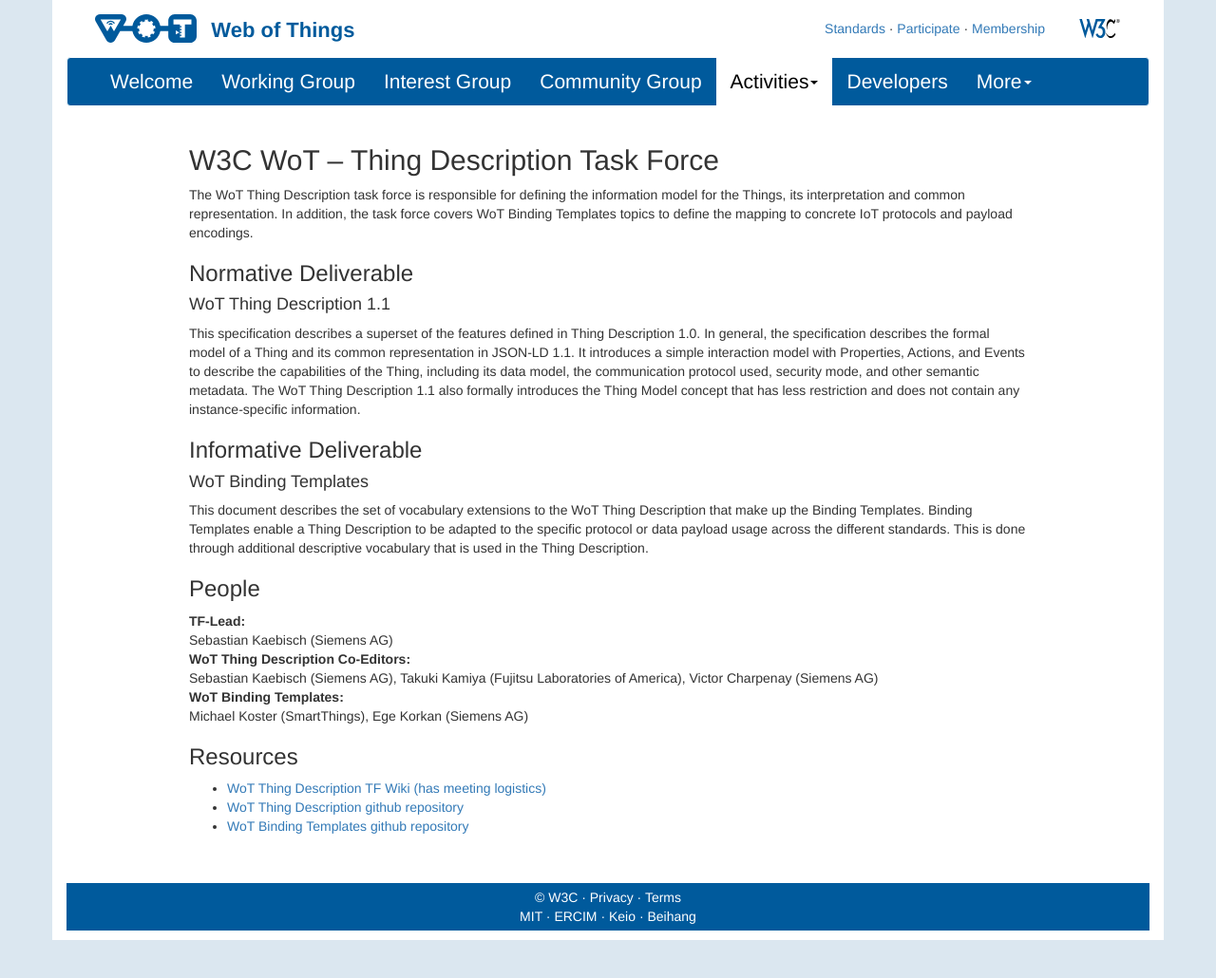
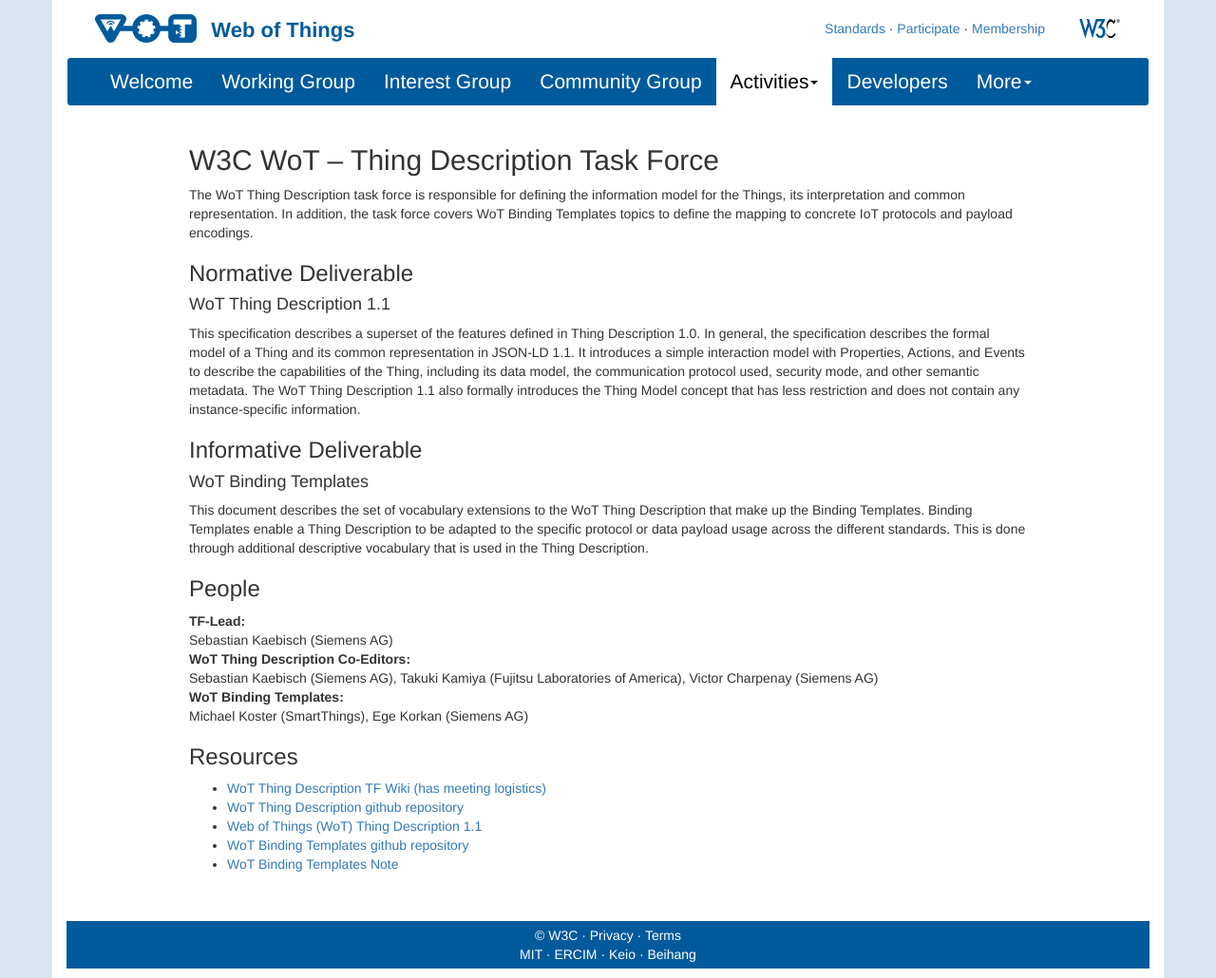
Before and after one commit to w3c/wot-marketing, a Jekyll site: the page built from docs/activities/tf-td/index.html, in a window 1280 px wide. Shown: the whole page at 95% size. Built offline with Jekyll 4.4.1, drawn with Linux system fonts in a browser that asks for light colours; nearby versions of some CDN libraries; before the commit the page ends 990 px from its top, so only the background shows below that.

Commit message:
add some links to the latest documents

```diff
--- a/docs/activities/tf-td/index.html
+++ b/docs/activities/tf-td/index.html
@@ -55,7 +55,9 @@
 		<ul>
 			<li><a href="https://www.w3.org/WoT/IG/wiki/WG_WoT_Thing_Description_WebConf">WoT Thing Description TF Wiki (has meeting logistics)</a></li>
 			<li><a href="https://github.com/w3c/wot-thing-description/">WoT Thing Description github repository</a></li>
+			<li><a href="https://www.w3.org/TR/wot-thing-description11/">Web of Things (WoT) Thing Description 1.1</a></li>
 			<li><a href="https://github.com/w3c/wot-binding-templates/">WoT Binding Templates github repository</a></li>
+			<li><a href="https://www.w3.org/TR/wot-binding-templates/">WoT Binding Templates Note</a></li>
 		</ul>
 		</div>
 	</div>
```
